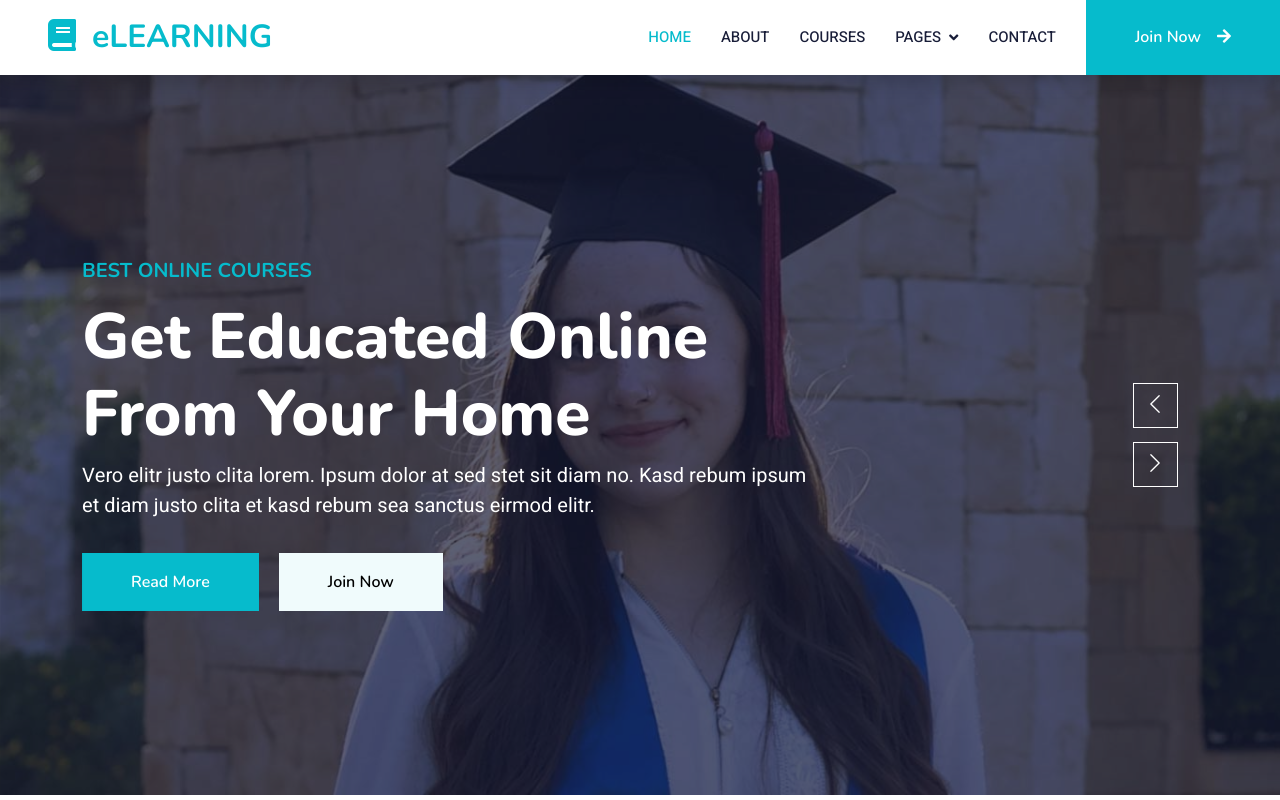
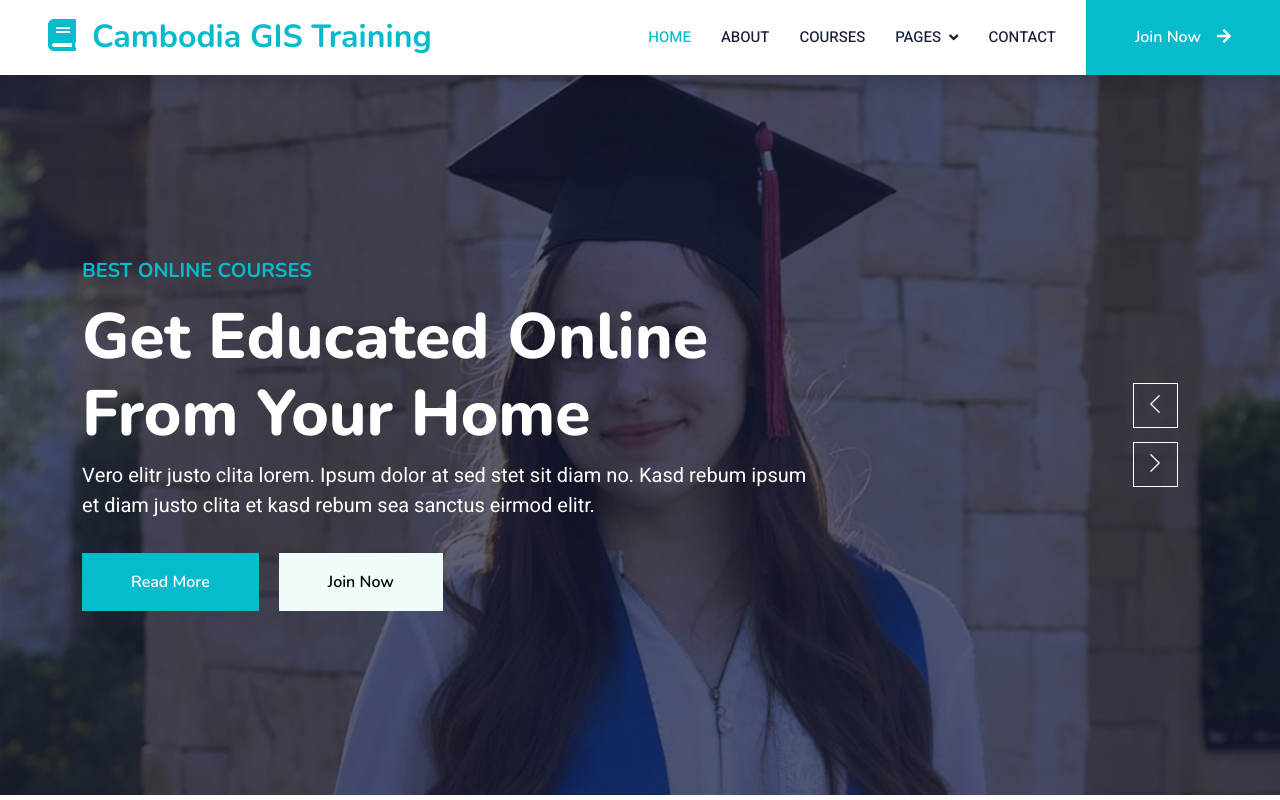
Before and after one commit to rithysaksorn/gis, a plain HTML site: page index.html in a window 1280 px wide. Shown: the top 800 px of the page. Drawn offline with nearby package versions, Linux system fonts and the light colour scheme.

Commit message:
Update index.html

```diff
--- a/index.html
+++ b/index.html
@@ -44,7 +44,7 @@
     <!-- Navbar Start -->
     <nav class="navbar navbar-expand-lg bg-white navbar-light shadow sticky-top p-0">
         <a href="index.html" class="navbar-brand d-flex align-items-center px-4 px-lg-5">
-            <h2 class="m-0 text-primary"><i class="fa fa-book me-3"></i>eLEARNING</h2>
+            <h2 class="m-0 text-primary"><i class="fa fa-book me-3"></i>Cambodia GIS Training</h2>
         </a>
         <button type="button" class="navbar-toggler me-4" data-bs-toggle="collapse" data-bs-target="#navbarCollapse">
             <span class="navbar-toggler-icon"></span>
```
